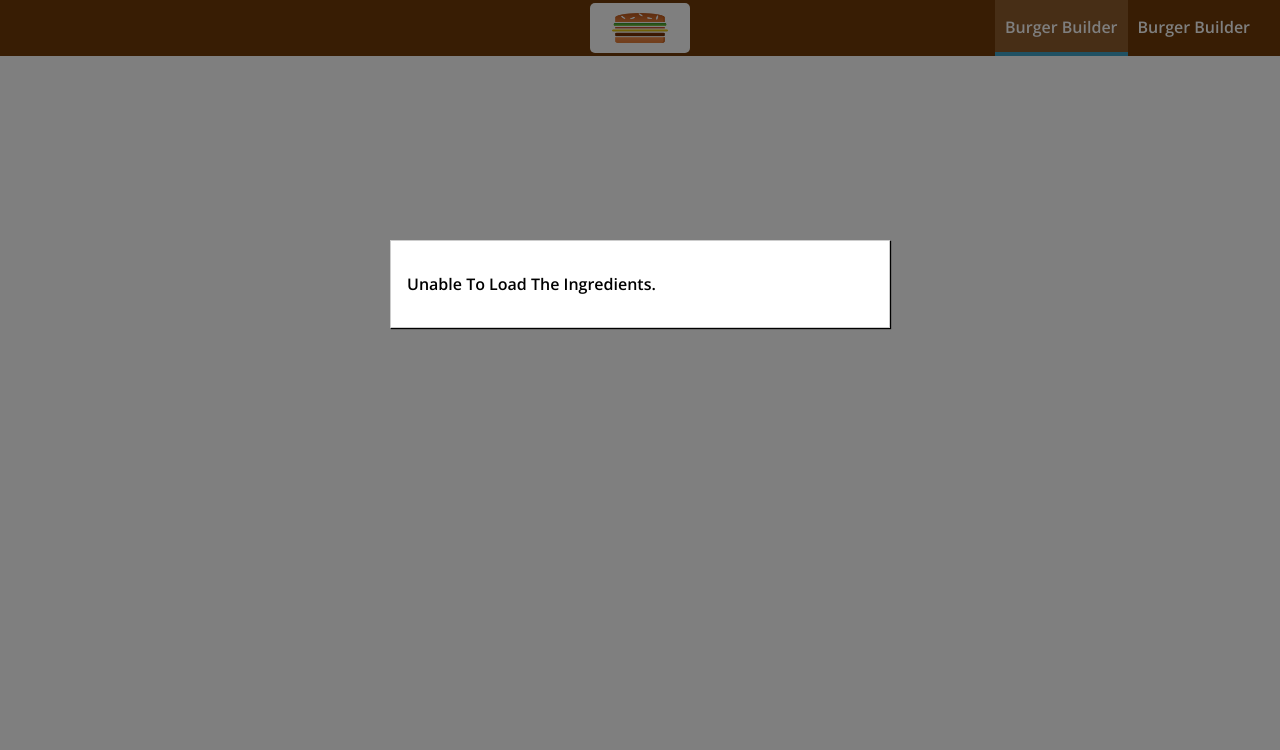
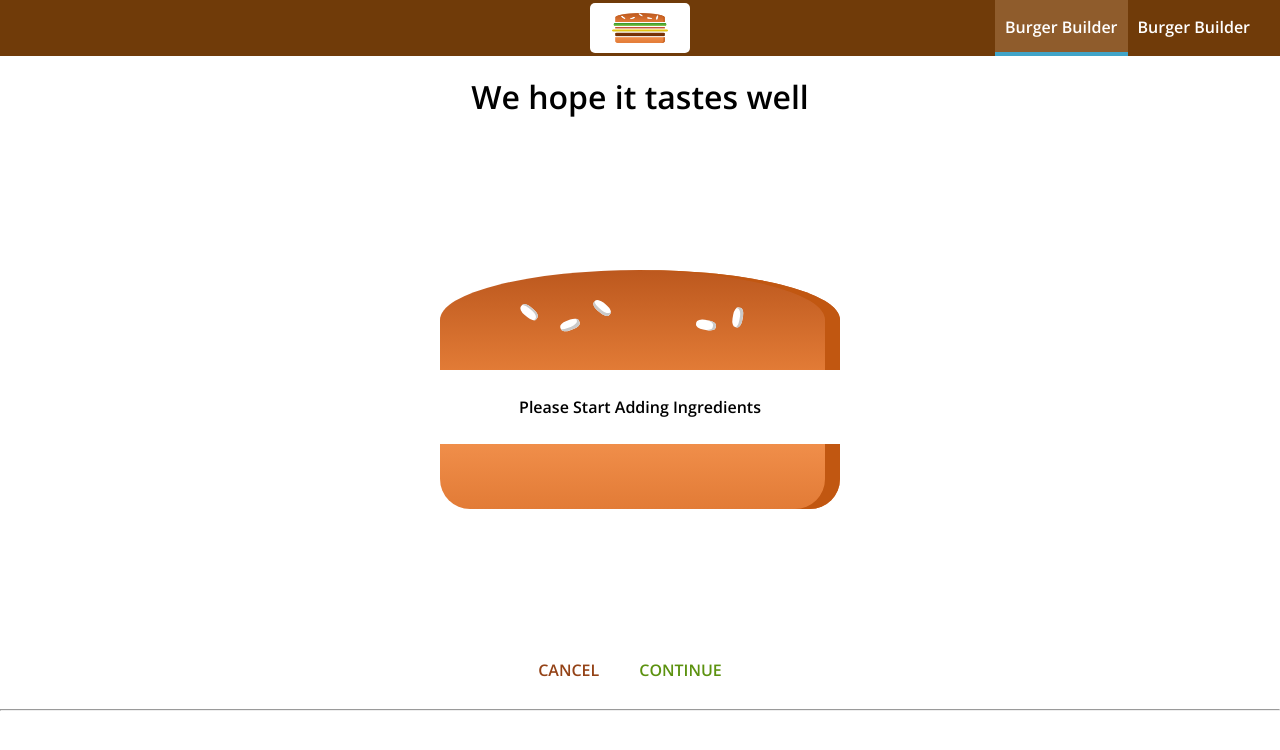
Before and after one commit to Satya190597/BurgerBuilder, a React app: page /checkout in a window 1280 px wide. Shown: the top 750 px of the page. Built offline with nearby package versions, Linux system fonts and the light colour scheme; no server answers.

Commit message:
Working With Routes

```diff
--- a/package.json
+++ b/package.json
@@ -55,6 +55,7 @@
     "react-dev-utils": "^11.0.0",
     "react-dom": "^17.0.1",
     "react-refresh": "^0.8.3",
+    "react-router-dom": "^5.2.0",
     "resolve": "1.18.1",
     "resolve-url-loader": "^3.1.2",
     "sass-loader": "8.0.2",
--- a/src/App.js
+++ b/src/App.js
@@ -1,12 +1,17 @@
 import React from "react";
 import Layout from "./components/Layout/Layout";
 import BurgerBuilder from "./containers/BurgerBuilder/BurgerBuilder";
+import Checkout from "./containers/Checkout/Checkout";
+import { Route, Switch } from "react-router-dom";
 class App extends React.Component {
   render() {
     return (
       <div>
         <Layout>
-          <BurgerBuilder />
+          <Switch>
+            <Route path="/checkout" component={Checkout} />
+            <Route path="/" component={BurgerBuilder} />
+          </Switch>
         </Layout>
       </div>
     );
--- a/src/components/Burger/Burger.js
+++ b/src/components/Burger/Burger.js
@@ -25,14 +25,14 @@ const Burger = (props) => {
       <BurgerIngredients type="bread-top" />
       {transformIngredients}
       <BurgerIngredients type="bread-bottm" />
-      <BuildControls
+      {/* <BuildControls
         ordered={props.ordered}
         price={props.price}
         add={props.add}
         remove={props.remove}
         disableInfo={props.disableInfo}
         isPurchaseable={props.isPurchaseable}
-      />
+      /> */}
     </div>
   );
 };
--- a/src/components/Burger/burger.module.css
+++ b/src/components/Burger/burger.module.css
@@ -6,7 +6,11 @@
     text-align: center;
     font-weight: bold;
     font-size: 1.2erm;
-    overflow-x: visible;
+    overflow-x: hidden;
+    display: flex;
+    align-items: center;
+    justify-content: center;
+    flex-direction: column;
 }
 
 @media only screen and (max-width: 500px){
@@ -19,6 +23,6 @@
 @media only screen and (min-width: 500px){
     .Burger {
         width: 500px;
-        height: 600px;
+        height: 500px;
     }
 }
--- /dev/null
+++ b/src/components/Order/CheckoutSummary/CheckoutSummary.js
@@ -0,0 +1,23 @@
+import React from "react";
+import Burger from "../../Burger/Burger";
+import Button from "../../UI/Button/Button";
+import styles from "./checkoutsummary.module.css";
+const CheckoutSummary = (props) => {
+  return (
+    <div className={styles.CheckoutSummary}>
+      <h1>We hope it tastes well</h1>
+      <div style={{maxHeight: "510px"}}>
+        {/* <Burger ingredients={props.ingredients} /> */}
+        <Burger ingredients={props.ingredients} price={0}/>
+      </div>
+      <Button btnType="Danger" clicked={props.onCheckoutCanceled}>
+        CANCEL
+      </Button>
+      <Button btnType="Success" clicked={props.onCheckoutContinue}>
+        CONTINUE
+      </Button>
+    </div>
+  );
+};
+
+export default CheckoutSummary;
--- /dev/null
+++ b/src/components/Order/CheckoutSummary/checkoutsummary.module.css
@@ -0,0 +1,11 @@
+.CheckoutSummary {
+    text-align: center;
+    width: 80%;
+    margin: auto;
+}
+
+@media (min-width: 600px) {
+    .CheckoutSummary {
+        width: 500px;
+    }
+}
--- a/src/containers/BurgerBuilder/BurgerBuilder.js
+++ b/src/containers/BurgerBuilder/BurgerBuilder.js
@@ -6,6 +6,7 @@ import OrderSummary from "../../components/Burger/OrderSummary/OrderSummary";
 import axios from "../../axios-orders";
 import Spinner from "../../components/UI/Spinner/Spinner";
 import WithErrorHandler from "../../HOC/WithErrorHandler/WithErrorHandler";
+import BuildControls from "../../components/Burger/BuildControls/BuildControls";
 
 const INGREDIENT_PRICES = {
   salad: 0.5,
@@ -89,31 +90,42 @@ class BurgerBuilder extends React.Component {
   };
 
   purchaseContinueHandler = () => {
+
+    const queryParams = [];
+    for(let i in this.state.ingredients) {
+      queryParams.push(encodeURIComponent(i)+"="+encodeURIComponent(this.state.ingredients[i]))
+    }
+    queryParams.push("price="+this.state.totalPrice);
+    const queryString = queryParams.join("&");
+    this.props.history.push({
+      pathname: '/checkout',
+      search: "?" + queryString
+    });
     //alert("Continue Is Working");
-    this.setState({ loading: true });
-    const order = {
-      ingredients: this.state.ingredients,
-      price: this.state.totalPrice,
-      customer: {
-        name: "Satya Prakash Nandy",
-        address: {
-          street: "Golumri",
-          zipCode: "831003",
-          country: "India",
-        },
-        deliveryMethod: "fastest",
-      },
-    };
-    axios
-      .post("/orders.json", order)
-      .then((response) => {
-        this.setState({ loading: false, purchasing: false });
-        console.log(response);
-      })
-      .catch((error) => {
-        this.setState({ loading: false, purchasing: false });
-        console.log(error);
-      });
+    // this.setState({ loading: true });
+    // const order = {
+    //   ingredients: this.state.ingredients,
+    //   price: this.state.totalPrice,
+    //   customer: {
+    //     name: "Satya Prakash Nandy",
+    //     address: {
+    //       street: "Golumri",
+    //       zipCode: "831003",
+    //       country: "India",
+    //     },
+    //     deliveryMethod: "fastest",
+    //   },
+    // };
+    // axios
+    //   .post("/orders.json", order)
+    //   .then((response) => {
+    //     this.setState({ loading: false, purchasing: false });
+    //     console.log(response);
+    //   })
+    //   .catch((error) => {
+    //     this.setState({ loading: false, purchasing: false });
+    //     console.log(error);
+    //   });
   };
 
   closeErrorModalHandler = () => {
@@ -140,15 +152,17 @@ class BurgerBuilder extends React.Component {
     );
     if (this.state.ingredients) {
       burger = (
-        <Burger
-          ingredients={this.state.ingredients}
+        <Aux>
+          <Burger ingredients={this.state.ingredients} />
+          <BuildControls
+            ordered={this.purchaseHandler}
             price={this.state.totalPrice}
             add={this.addIngredientHandler}
             remove={this.removeIngredientHandler}
             disableInfo={disableInfo}
-          ordered={this.purchaseHandler}
             isPurchaseable={this.state.isPurchaseable}
           />
+        </Aux>
       );
       orderSummary = (
         <OrderSummary
--- /dev/null
+++ b/src/containers/Checkout/Checkout.js
@@ -0,0 +1,62 @@
+import React, { Component } from "react";
+import CheckoutSummary from "../../components/Order/CheckoutSummary/CheckoutSummary";
+import { Route } from "react-router-dom";
+import ContactData from "./ContactData/ContactData";
+import Aux from "../../HOC/Auxiliary";
+
+class Checkout extends Component {
+  state = {
+    ingredients: {
+      salad: 0,
+      meat: 0,
+      cheese: 0,
+      bacon: 0,
+    },
+    totalPrice: 0,
+  };
+
+  componentDidMount() {
+    const query = new URLSearchParams(this.props.location.search);
+    const ingredients = {};
+    let totalPrice = 0;
+    for (let param of query.entries()) {
+      if (param[0] === "price") {
+        totalPrice = +param[1]; // Added + operator to convert the string value into integer.
+      } else {
+        ingredients[param[0]] = +param[1];
+      }
+    }
+    this.setState({ ingredients: ingredients, totalPrice: totalPrice });
+  }
+
+  onCheckoutCanceledHandler = () => {
+    this.props.history.goBack();
+  };
+  onCheckoutContinueHandler = () => {
+    this.props.history.replace("/checkout/order-data");
+  };
+  render() {
+    return (
+      <Aux>
+        <CheckoutSummary
+          ingredients={this.state.ingredients}
+          onCheckoutCanceled={this.onCheckoutCanceledHandler}
+          onCheckoutContinue={this.onCheckoutContinueHandler}
+        />
+        <hr></hr>
+        <Route
+          path={this.props.match.path + "/order-data"}
+          component={(props) => (
+            <ContactData
+              {...props}
+              ingredients={this.state.ingredients}
+              totalPrice={this.state.totalPrice}
+            />
+          )}
+        />
+      </Aux>
+    );
+  }
+}
+
+export default Checkout;
--- /dev/null
+++ b/src/containers/Checkout/ContactData/ContactData.js
@@ -0,0 +1,79 @@
+import React, { Component } from "react";
+import Button from "../../../components/UI/Button/Button";
+import styles from "./contactdata.module.css";
+import axios from "../../../axios-orders";
+import Spinner from "../../../components/UI/Spinner/Spinner";
+class ContactData extends Component {
+  state = {
+    name: "",
+    email: "",
+    address: {
+      street: "",
+      postalCode: "",
+    },
+    loading: false,
+    isMounted: false,
+  };
+
+  handleOrderCheckout = (event) => {
+    // *Prevent default form submission.
+    event.preventDefault();
+
+    console.log(this.props.ingredients);
+    console.log(this.props.totalPrice);
+    console.log(this.props.history);
+
+    this.setState(() => {
+      return { loading: true };
+    });
+
+    const order = {
+      ingredients: this.props.ingredients,
+      price: this.props.totalPrice,
+      customer: {
+        name: "Satya Prakash Nandy",
+        address: {
+          street: "Golumri",
+          zipCode: "831003",
+          country: "India",
+        },
+        deliveryMethod: "fastest",
+      },
+    };
+    axios
+      .post("/orders.json", order)
+      .then((response) => {
+        console.log("SUCCESS");
+
+        this.setState({ loading: false });
+        this.props.history.replace("/");
+      })
+      .catch((error) => {
+        console.log("FAILURE");
+
+        this.setState({ loading: false });
+      });
+  };
+
+  render() {
+    const header = !this.state.loading ? (
+      <h4>Enter Your Contact Data</h4>
+    ) : (
+      <Spinner />
+    );
+    return (
+      <div className={styles.ContactData}>
+        {header}
+        <form>
+          <input type="text" name="name" placeholder="Your Name" />
+          <input type="email" name="name" placeholder="Email" />
+          <input type="text" name="street" placeholder="Street" />
+          <Button clicked={this.handleOrderCheckout} btnType="Success">
+            Checkout
+          </Button>
+        </form>
+      </div>
+    );
+  }
+}
+export default ContactData;
--- /dev/null
+++ b/src/containers/Checkout/ContactData/contactdata.module.css
@@ -0,0 +1,14 @@
+.ContactData {
+    margin: 20px auto;
+    width: 80%;
+    text-align: center;
+}
+.ContactData input {
+    display: block;
+}
+
+@media (min-width:600px) {
+    .ContactData {
+        width: 500px;
+    }
+}
--- a/src/index.js
+++ b/src/index.js
@@ -1,14 +1,17 @@
-import React from 'react';
-import ReactDOM from 'react-dom';
-import './index.css';
-import App from './App';
-import reportWebVitals from './reportWebVitals';
+import React from "react";
+import ReactDOM from "react-dom";
+import "./index.css";
+import App from "./App";
+import reportWebVitals from "./reportWebVitals";
+import { BrowserRouter } from "react-router-dom";
 
 ReactDOM.render(
   <React.StrictMode>
-    <App />
+    <BrowserRouter>
+      <App />
+    </BrowserRouter>
   </React.StrictMode>,
-  document.getElementById('root')
+  document.getElementById("root")
 );
 
 // If you want to start measuring performance in your app, pass a function
```
Also changed, not shown: 1 other file (tests, documents, lock files or other folders). Lines whose indentation alone changed are shown as unchanged.
